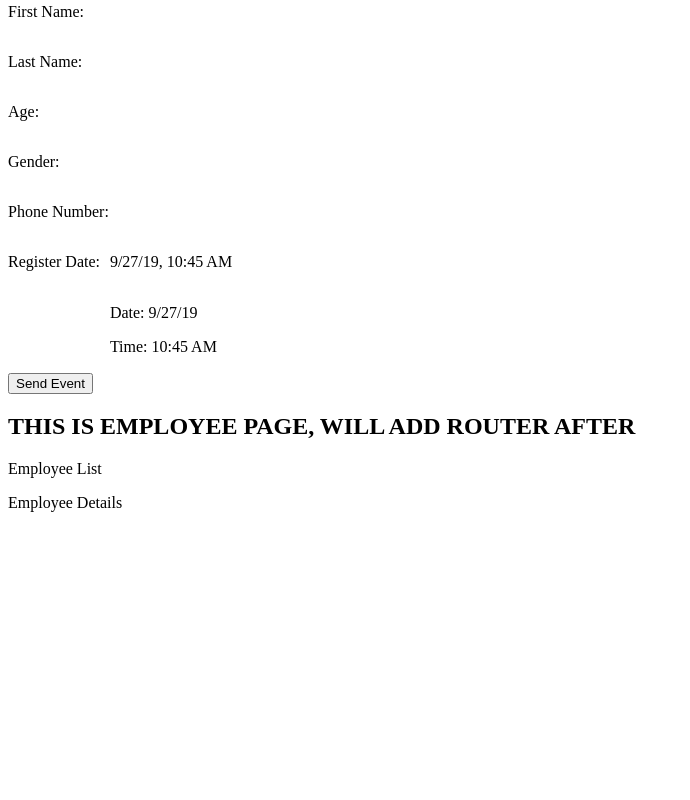
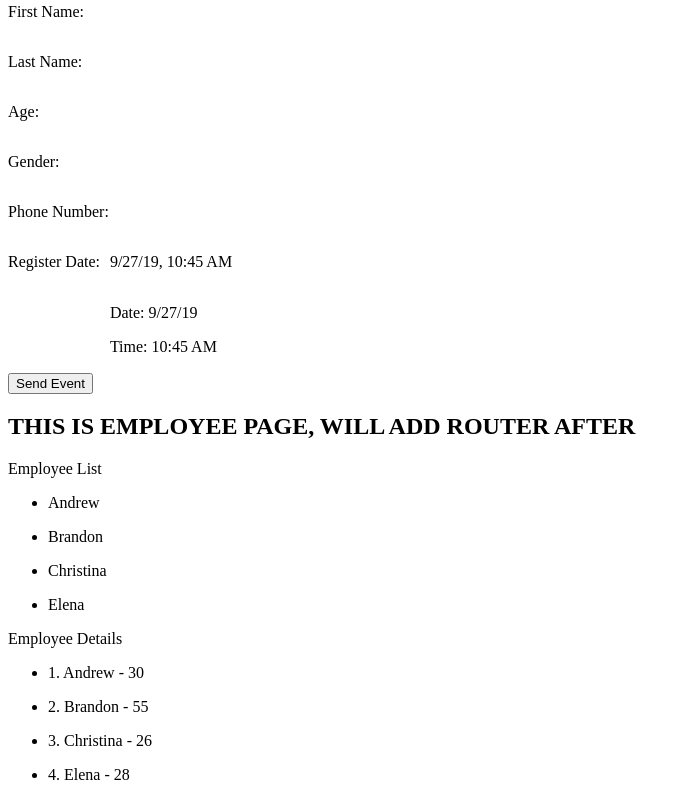
Before and after one commit to UmmiMohamed/selfDevelopment-app, an Angular app: page / in a window 1280 px wide. Shown: the part 698-1498 px from the top of the page, without its empty margins (0-690 px from the left). Before the commit the page ends 1226 px from the top, so only its background shows below. Built offline with nearby package versions, Linux system fonts and the light colour scheme.

Commit message:
Fetch data using http
fetch data using http, creating json file and interface

```diff
--- a/src/app/employee.service.ts
+++ b/src/app/employee.service.ts
@@ -1,18 +1,23 @@
 import { Injectable } from '@angular/core';
+import { HttpClient } from '@angular/common/http';
+import { IEmployee } from './employee';
 
 @Injectable({
   providedIn: 'root'
 })
 export class EmployeeService {
 
-  constructor() { }
+  private url: string = "/assets/employees.json";
+
+  constructor(private http: HttpClient) { }
 
   getEmployees() {
-    return [
-        {id: 1, name: 'Andrew', age: '30'},
-        {id: 2, name: 'Brandon', age: '25'},
-        {id: 3, name: 'Christina', age: '26'},
-        {id: 4, name: 'Elena', age: '28'},
-      ];
+    return this.http.get<IEmployee[]>(this.url);
+    // return [
+    //     {id: 1, name: 'Andrew', age: '30'},
+    //     {id: 2, name: 'Brandon', age: '25'},
+    //     {id: 3, name: 'Christina', age: '26'},
+    //     {id: 4, name: 'Elena', age: '28'},
+    //   ];
   }
 }
--- /dev/null
+++ b/src/app/employee.ts
@@ -0,0 +1,5 @@
+export interface IEmployee {
+    id: number;
+    name: string;
+    age: number;
+}
--- a/src/app/test/employee/employee-detail/employee-detail.component.ts
+++ b/src/app/test/employee/employee-detail/employee-detail.component.ts
@@ -1,4 +1,5 @@
 import { Component, OnInit } from '@angular/core';
+import { EmployeeService } from 'src/app/employee.service';
 
 @Component({
   selector: 'app-employee-detail',
@@ -15,9 +16,12 @@ export class EmployeeDetailComponent implements OnInit {
   //   {id: 4, name: 'Elena', age: '28'},
   // ];
 
-  constructor() { }
+  constructor(
+    private employeeService: EmployeeService
+  ) { }
 
   ngOnInit() {
+    this.employeeService.getEmployees()
+      .subscribe(data => this.employees = data);
   }
-
 }
--- a/src/app/test/employee/employee-list/employee-list.component.ts
+++ b/src/app/test/employee/employee-list/employee-list.component.ts
@@ -1,4 +1,5 @@
 import { Component, OnInit } from '@angular/core';
+import { EmployeeService } from 'src/app/employee.service';
 
 @Component({
   selector: 'app-employee-list',
@@ -15,9 +16,11 @@ export class EmployeeListComponent implements OnInit {
   //   {id: 4, name: 'Elena', age: '28'},
   // ];
 
-  constructor() { }
+  constructor(private employeeService: EmployeeService) { }
 
   ngOnInit() {
+    this.employeeService.getEmployees()
+    .subscribe(data => this.employees = data);
   }
 
 }
--- /dev/null
+++ b/src/assets/employees.json
@@ -0,0 +1,6 @@
+[
+    {"id": 1, "name": "Andrew", "age": 30},
+    {"id": 2, "name": "Brandon", "age": 55},
+    {"id": 3, "name": "Christina", "age": 26},
+    {"id": 4, "name": "Elena", "age": 28}
+]
```
Also changed, not shown: src/app/app.module.ts (+5 -2 lines).
